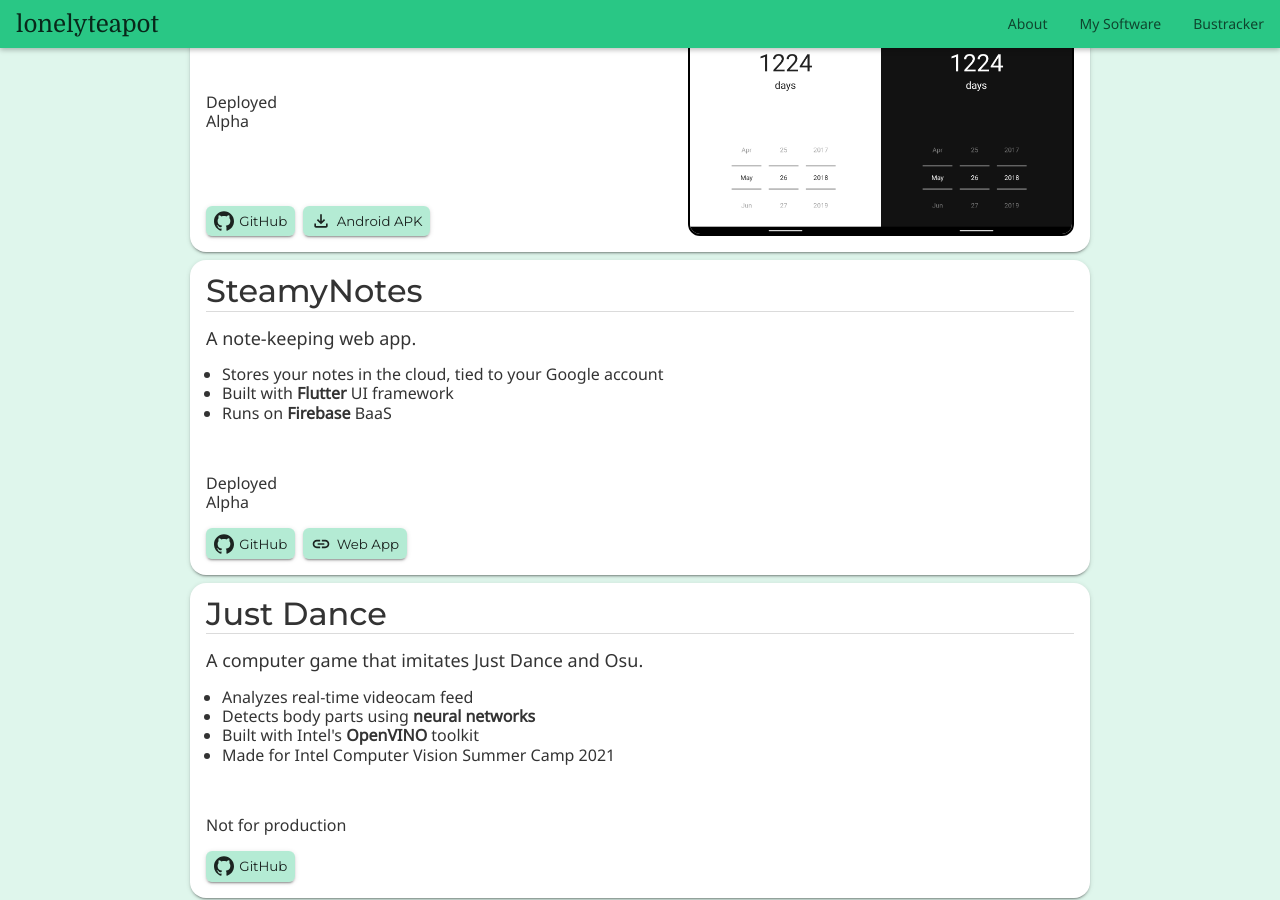
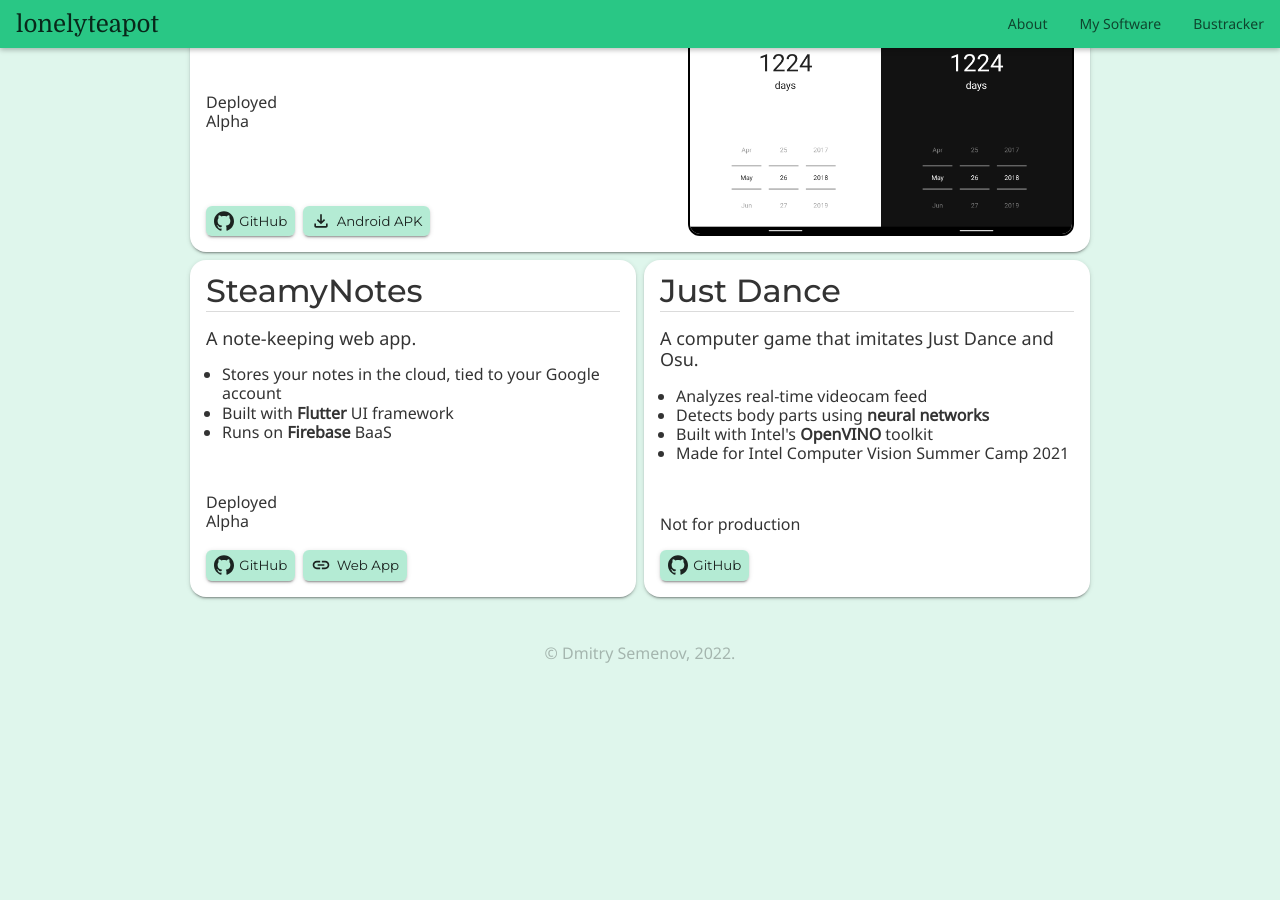
Before and after one commit to lonelyteapot/lonelyteapot.github.io, a Jekyll site: the page built from pages/new_index.html, in a window 1280 px wide and 900 px high, scrolled down 1325 px. Built offline with Jekyll 4.4.1, drawn with Linux system fonts in a browser that asks for light colours; after the commit the page ends 2002 px from its top, so only the background shows below that.

Commit message:
Allow narrow projects

```diff
--- a/css/new_index.css
+++ b/css/new_index.css
@@ -244,7 +244,7 @@ body {
 
 #software > ul {
     display: flex;
-    flex-direction: column;
+    flex-wrap: wrap;
     align-self: center;
     gap: 0.5rem;
     width: 100%;
@@ -255,11 +255,16 @@ body {
 #software .project {
     display: flex;
     flex-wrap: wrap;
+    flex: 1 0 100%;
     gap: 1rem;
     background-color: rgb(var(--canvas-color));
     border-radius: 16px;
     padding: 1rem;
     box-shadow: var(--shadow-2);
+}
+
+#software .project.narrow {
+    flex-basis: 400px;
 }
 
 #software .project > .content {
--- a/pages/new_index.html
+++ b/pages/new_index.html
@@ -55,7 +55,7 @@ permalink: /new_index
     <section id="software">
         <!-- <h2>My Software</h2> -->
         <ul>
-            <li class="project">
+            <li class="project narrow">
                 <div class="content">
                     <h3>Bustracker</h3>
                     <p class="description">
@@ -100,7 +100,7 @@ permalink: /new_index
                     <img src="/img/screenshot_howlong.png" alt="screenshot">
                 </div>
             </li>
-            <li class="project">
+            <li class="project narrow">
                 <div class="content">
                     <h3>SteamyNotes</h3>
                     <p class="description">
@@ -126,7 +126,7 @@ permalink: /new_index
                     </div>
                 </div>
             </li>
-            <li class="project">
+            <li class="project narrow">
                 <div class="content">
                     <h3>Just Dance</h3>
                     <p class="description">
```
